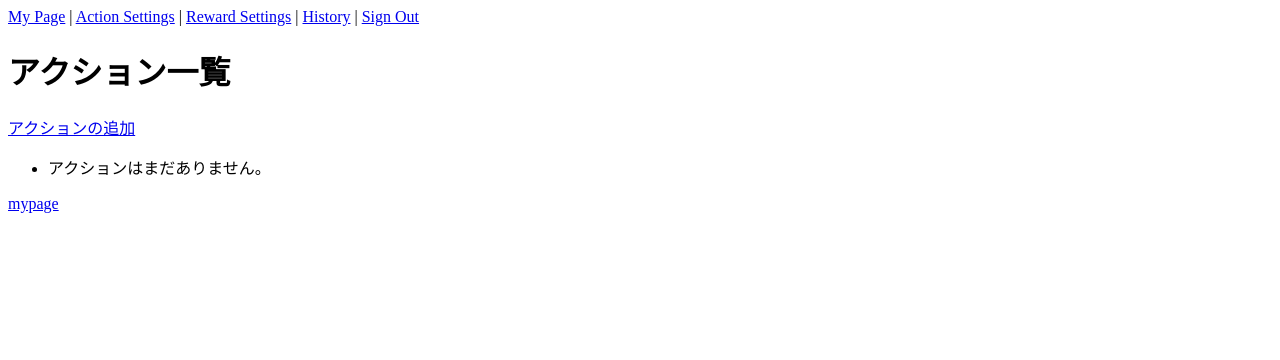
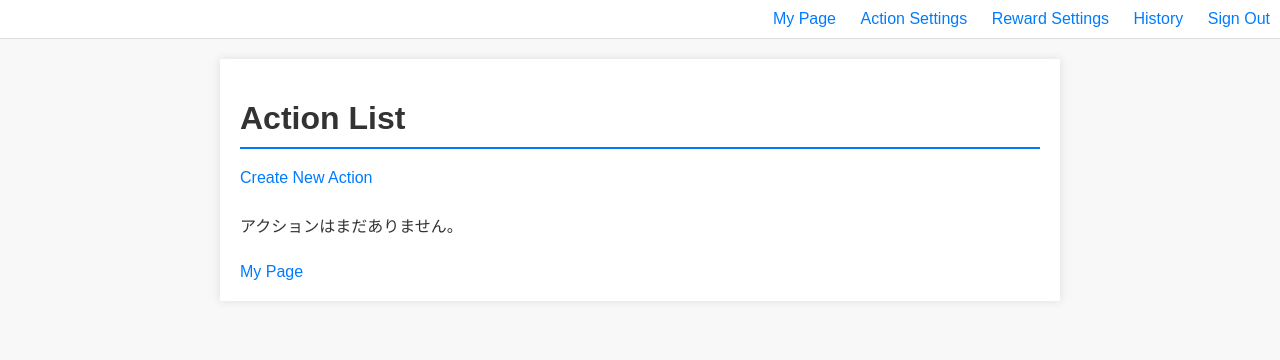
Before and after one commit to sn-iwanaga/MyBravo_beta, a Django app: page /actions/list/ in a window 1280 px wide. Shown: the top 360 px of the page. Run offline with Django 5.2, Linux system fonts and the light colour scheme; the visitor is signed in with stand-in values (Sample User, id 1); data that the repository does not hold is empty.

Commit message:
[fix] 全体的なスタイルの調整

```diff
--- a/mybravo/settings.py
+++ b/mybravo/settings.py
@@ -133,3 +133,9 @@ AUTH_USER_MODEL = 'accounts.CustomUser' # カスタムユーザモデルを指
 
 LOGIN_REDIRECT_URL = 'mypage' # ログイン後のリダイレクト先
 LOGOUT_REDIRECT_URL = 'home' # ログアウト後のリダイレクト先
+
+STATIC_URL = '/static/'
+
+STATICFILES_DIRS = [
+    os.path.join(BASE_DIR, 'static'),
+]
--- /dev/null
+++ b/static/css/style.css
@@ -0,0 +1,105 @@
+body {
+    font-family: 'Arial', sans-serif;
+    margin: 0;
+    padding: 0;
+    background-color: #f8f8f8;
+    color: #333;
+}
+
+header {
+    background-color: #fff;
+    border-bottom: 1px solid #ddd;
+    padding: 10px 0;
+    display: flex;
+    justify-content: space-between; /* ヘッダー要素を左右に配置 */
+    align-items: center;
+}
+
+/* ナビゲーションを右寄せにする */
+nav {
+    margin-left: auto; /* 左側のマージンをautoに設定 */
+}
+
+nav a {
+    text-decoration: none;
+    color: #007bff;
+    margin: 0 10px; /* リンク間のスペースを調整 */
+}
+
+nav a:hover {
+    color: #0056b3;
+}
+
+main {
+    padding: 20px;
+    margin: 20px auto;
+    max-width: 800px;
+    background-color: #fff;
+    box-shadow: 0 0 10px rgba(0, 0, 0, 0.1);
+}
+
+h1 {
+    color: #333;
+    border-bottom: 2px solid #007bff;
+    padding-bottom: 10px;
+    margin-bottom: 20px;
+}
+
+ul {
+    list-style: none;
+    padding: 0;
+}
+
+li {
+    padding: 10px 0;
+    border-bottom: 1px solid #eee;
+    display: flex;
+    justify-content: space-between;
+    align-items: center;
+}
+
+li:last-child {
+    border-bottom: none;
+}
+
+/* EditとDeleteリンクを右に寄せるためのスタイル */
+li > div {
+    display: flex;
+    gap: 10px; /* リンク間のスペース */
+}
+
+form {
+    margin-top: 0;
+}
+
+button,
+input[type="submit"] {
+    background-color: #007bff;
+    color: white;
+    border: none;
+    padding: 8px 16px;
+    text-decoration: none;
+    cursor: pointer;
+    border-radius: 5px;
+}
+
+button:hover,
+input[type="submit"]:hover {
+    background-color: #0056b3;
+}
+
+a {
+    color: #007bff;
+    text-decoration: none;
+}
+
+a:hover {
+    color: #0056b3;
+}
+
+footer {
+    text-align: center;
+    padding: 20px 0;
+    font-size: small;
+    color: #777;
+}
--- a/templates/accounts/mypage.html
+++ b/templates/accounts/mypage.html
@@ -8,7 +8,7 @@
   <ul>
     {% for action in actions %}
       <li>
-        {{ action.action_name }} - {{ action.points }} points
+        <span>{{ action.action_name }} - {{ action.points }} points</span>
         <form method="post" action="{% url 'record_action' action.pk %}">
           {% csrf_token %}
           <button type="submit">Record</button>
@@ -21,7 +21,7 @@
   <ul>
     {% for reward in rewards %}
       <li>
-        {{ reward.reward_name }} - {{ reward.required_points }} points
+        <span>{{ reward.reward_name }} - {{ reward.required_points }} points</span>
         <form method="post" action="{% url 'exchange_reward' reward.pk %}">
           {% csrf_token %}
           <button type="submit">Exchange</button>
--- a/templates/actions/action_list.html
+++ b/templates/actions/action_list.html
@@ -1,20 +1,22 @@
 {% extends 'base.html' %}
 
 {% block content %}
-  <h1>アクション一覧</h1>
-  <a href="{% url 'action_create' %}">アクションの追加</a>
+  <h1>Action List</h1>
+  <a href="{% url 'action_create' %}">Create New Action</a>
 
   <ul>
     {% for action in actions %}
       <li>
         {{ action.action_name }} - {{ action.points }}
-        <a href="{% url 'action_update' action.pk %}">編集</a>
-        <a href="{% url 'action_delete' action.pk %}">削除</a>
+        <div>
+          <a href="{% url 'action_update' action.pk %}">Edit</a>
+          <a href="{% url 'action_delete' action.pk %}">Delete</a>
+        </div>
       </li>
     {% empty %}
       <li>アクションはまだありません。</li>
     {% endfor %}
   </ul>
 
-  <a href="{% url 'mypage' %}">mypage</a>
+  <a href="{% url 'mypage' %}">My Page</a>
 {% endblock %}
--- a/templates/base.html
+++ b/templates/base.html
@@ -2,18 +2,20 @@
 <html>
 <head>
   <title>My Bravo!!</title>
+  {% load static %}  <!-- この行を追加 -->
+  <link rel="stylesheet" href="{% static 'css/style.css' %}">
 </head>
 <body>
   <header>
     <nav>
       {% if user.is_authenticated %}
-        <a href="{% url 'mypage' %}">My Page</a> |
-        <a href="{% url 'action_list' %}">Action Settings</a> |
-        <a href="{% url 'reward_list' %}">Reward Settings</a> |
-        <a href="{% url 'history_list' %}">History</a> |
+        <a href="{% url 'mypage' %}">My Page</a>
+        <a href="{% url 'action_list' %}">Action Settings</a>
+        <a href="{% url 'reward_list' %}">Reward Settings</a>
+        <a href="{% url 'history_list' %}">History</a>
         <a href="{% url 'signout' %}">Sign Out</a>
       {% else %}
-        <a href="{% url 'signin' %}">Sign In</a> |
+        <a href="{% url 'signin' %}">Sign In</a>
         <a href="{% url 'signup' %}">Sign Up</a>
       {% endif %}
     </nav>
--- a/templates/histories/history_list.html
+++ b/templates/histories/history_list.html
@@ -6,9 +6,9 @@
     {% for history in histories %}
       <li>
         {% if history.action %}
-          {{ history.action.action_name }} - +{{ history.point_change }} points - {{ history.date }}
+          {{ history.action.action_name }}　+{{ history.point_change }} points - {{ history.date }}
         {% elif history.reward %}
-          {{ history.reward.reward_name }} - -{{ history.point_change }} points - {{ history.date }}
+          {{ history.reward.reward_name }}　{{ history.point_change }} points - {{ history.date }}
         {% endif %}
       </li>
     {% endfor %}
```
Also changed, not shown: templates/accounts/signin.html (+7 -3 lines), templates/accounts/signup.html (+7 -3 lines), templates/home.html (+8 -3 lines), templates/rewards/reward_create.html (+8 -3 lines), templates/rewards/reward_delete.html (+8 -4 lines), templates/rewards/reward_list.html (+8 -2 lines), templates/rewards/reward_update.html (+8 -3 lines).
